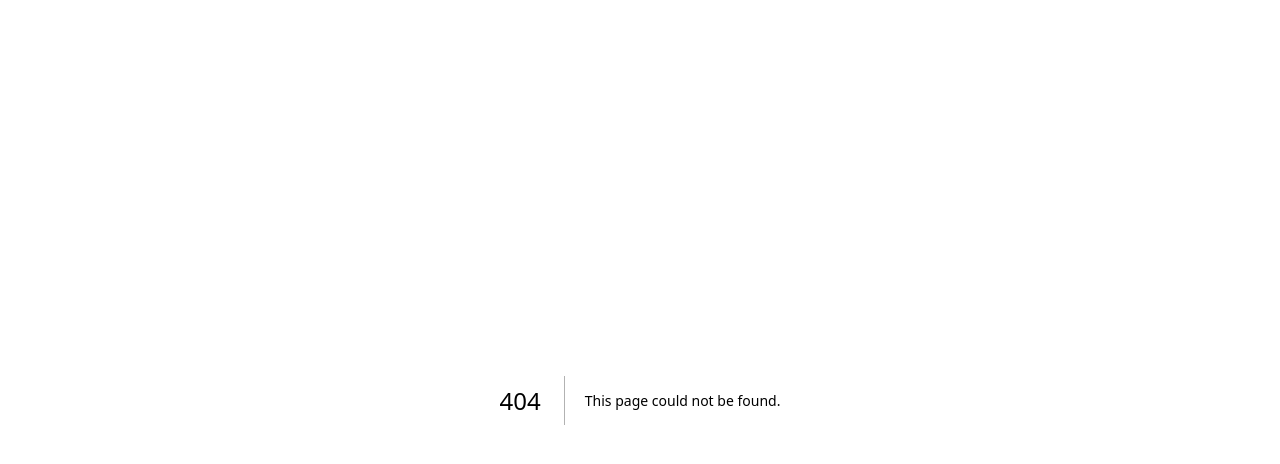
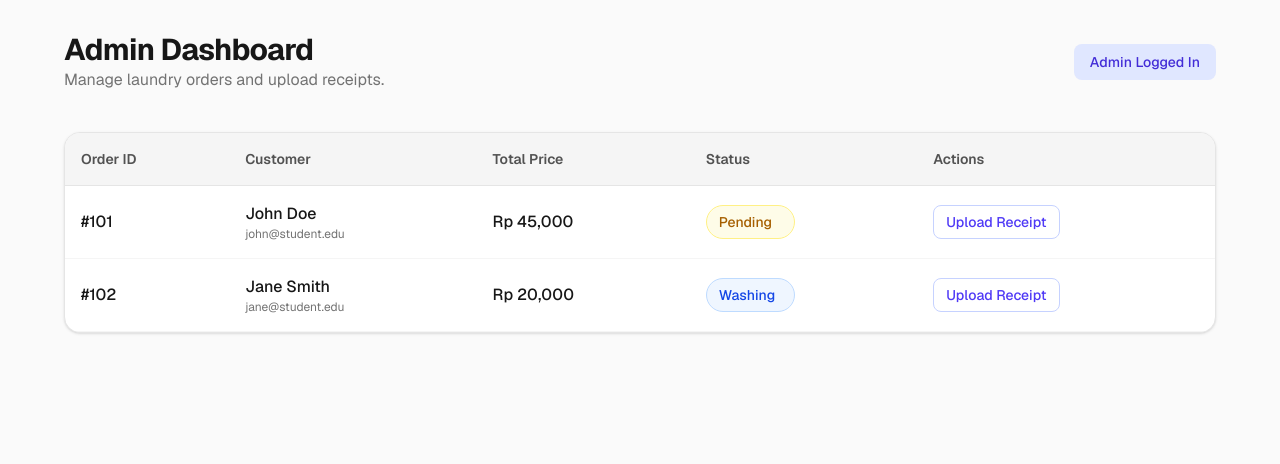
Before and after one commit to GJXPIT5505/laundry, a Next.js app in the folder frontend/: page /admin in a window 1280 px wide. Before the commit this address had no page. Shown: the top 464 px of the page. Built offline with nearby package versions, Linux system fonts and the light colour scheme; no server answers.

Commit message:
Phase 3: Auth, Admin Dashboard, R2 Uploads

```diff
--- /dev/null
+++ b/frontend/src/app/admin/page.tsx
@@ -0,0 +1,182 @@
+'use client';
+
+import React, { useState, useEffect } from 'react';
+
+type Order = {
+  id: number;
+  userName: string;
+  userEmail: string;
+  status: string;
+  totalPrice: number;
+  createdAt: string;
+};
+
+export default function AdminDashboard() {
+  const [orders, setOrders] = useState<Order[]>([]);
+  const [loading, setLoading] = useState(true);
+  const [uploadingId, setUploadingId] = useState<number | null>(null);
+
+  // Note: For local dev without a real token, we'll mock the JWT or rely on the backend accepting requests for MVP demonstration.
+  // In a real scenario, this page would only render if the user has an 'admin' session token.
+
+  useEffect(() => {
+    fetchOrders();
+  }, []);
+
+  const fetchOrders = async () => {
+    try {
+      // In a real app, include Authorization header with JWT token here
+      const res = await fetch('http://127.0.0.1:8787/api/orders', {
+        headers: { 'Authorization': 'Bearer YOUR_MOCK_ADMIN_TOKEN' }
+      });
+      if (res.ok) {
+        setOrders(await res.json());
+      } else {
+        throw new Error('Failed to fetch orders');
+      }
+    } catch (error) {
+      console.error(error);
+      // Fallback mock data if backend fails
+      setOrders([
+        { id: 101, userName: 'John Doe', userEmail: 'john@student.edu', status: 'pending', totalPrice: 45000, createdAt: new Date().toISOString() },
+        { id: 102, userName: 'Jane Smith', userEmail: 'jane@student.edu', status: 'washing', totalPrice: 20000, createdAt: new Date().toISOString() },
+      ]);
+    } finally {
+      setLoading(false);
+    }
+  };
+
+  const updateStatus = async (id: number, newStatus: string) => {
+    try {
+      const res = await fetch(`http://127.0.0.1:8787/api/orders/${id}/status`, {
+        method: 'PATCH',
+        headers: {
+          'Content-Type': 'application/json',
+          'Authorization': 'Bearer YOUR_MOCK_ADMIN_TOKEN'
+        },
+        body: JSON.stringify({ status: newStatus })
+      });
+      if (res.ok) {
+        setOrders(orders.map(o => o.id === id ? { ...o, status: newStatus } : o));
+      }
+    } catch (error) {
+      console.error('Failed to update status', error);
+    }
+  };
+
+  const handleFileUpload = async (id: number, e: React.ChangeEvent<HTMLInputElement>) => {
+    if (!e.target.files || e.target.files.length === 0) return;
+    const file = e.target.files[0];
+    setUploadingId(id);
+
+    const formData = new FormData();
+    formData.append('file', file);
+
+    try {
+      const res = await fetch('http://127.0.0.1:8787/api/upload', {
+        method: 'POST',
+        headers: { 'Authorization': 'Bearer YOUR_MOCK_ADMIN_TOKEN' },
+        body: formData,
+      });
+
+      if (res.ok) {
+        const data = await res.json();
+        alert(`Receipt uploaded successfully! URL: ${data.url}`);
+      } else {
+        alert('Failed to upload receipt');
+      }
+    } catch (error) {
+      console.error('Upload error', error);
+      alert('Error uploading receipt');
+    } finally {
+      setUploadingId(null);
+    }
+  };
+
+  return (
+    <div className="min-h-screen bg-neutral-50 text-neutral-900 font-sans p-8">
+      <div className="max-w-6xl mx-auto">
+        <header className="flex justify-between items-center mb-10">
+          <div>
+            <h1 className="text-3xl font-bold tracking-tight text-neutral-900">Admin Dashboard</h1>
+            <p className="text-neutral-500">Manage laundry orders and upload receipts.</p>
+          </div>
+          <div className="flex gap-4">
+            <span className="px-4 py-2 bg-indigo-100 text-indigo-700 rounded-lg font-medium text-sm">
+              Admin Logged In
+            </span>
+          </div>
+        </header>
+
+        <div className="bg-white rounded-2xl shadow-sm border border-neutral-200 overflow-hidden">
+          <table className="w-full text-left border-collapse">
+            <thead>
+              <tr className="bg-neutral-100 border-b border-neutral-200 text-sm text-neutral-600">
+                <th className="p-4 font-semibold">Order ID</th>
+                <th className="p-4 font-semibold">Customer</th>
+                <th className="p-4 font-semibold">Total Price</th>
+                <th className="p-4 font-semibold">Status</th>
+                <th className="p-4 font-semibold">Actions</th>
+              </tr>
+            </thead>
+            <tbody>
+              {loading ? (
+                <tr>
+                  <td colSpan={5} className="p-8 text-center text-neutral-400">Loading orders...</td>
+                </tr>
+              ) : orders.length === 0 ? (
+                <tr>
+                  <td colSpan={5} className="p-8 text-center text-neutral-400">No active orders.</td>
+                </tr>
+              ) : (
+                orders.map((order) => (
+                  <tr key={order.id} className="border-b border-neutral-100 hover:bg-neutral-50 transition-colors">
+                    <td className="p-4 font-medium text-neutral-900">#{order.id}</td>
+                    <td className="p-4">
+                      <div className="font-medium text-neutral-900">{order.userName}</div>
+                      <div className="text-xs text-neutral-500">{order.userEmail}</div>
+                    </td>
+                    <td className="p-4 font-medium">Rp {order.totalPrice.toLocaleString()}</td>
+                    <td className="p-4">
+                      <select
+                        value={order.status}
+                        onChange={(e) => updateStatus(order.id, e.target.value)}
+                        className={`text-sm px-3 py-1.5 rounded-full font-medium border appearance-none cursor-pointer outline-none transition-colors
+                          ${order.status === 'pending' ? 'bg-yellow-50 text-yellow-700 border-yellow-200' : ''}
+                          ${order.status === 'washing' ? 'bg-blue-50 text-blue-700 border-blue-200' : ''}
+                          ${order.status === 'ready' ? 'bg-green-50 text-green-700 border-green-200' : ''}
+                          ${order.status === 'delivered' ? 'bg-neutral-100 text-neutral-700 border-neutral-200' : ''}
+                        `}
+                      >
+                        <option value="pending">Pending</option>
+                        <option value="washing">Washing</option>
+                        <option value="ready">Ready</option>
+                        <option value="delivered">Delivered</option>
+                      </select>
+                    </td>
+                    <td className="p-4">
+                      <div className="flex items-center gap-3">
+                        <label className={`text-sm font-medium px-3 py-1.5 rounded-lg border cursor-pointer transition-colors
+                          ${uploadingId === order.id ? 'bg-neutral-100 text-neutral-400 border-neutral-200' : 'bg-white text-indigo-600 border-indigo-200 hover:bg-indigo-50'}
+                        `}>
+                          {uploadingId === order.id ? 'Uploading...' : 'Upload Receipt'}
+                          <input
+                            type="file"
+                            className="hidden"
+                            accept="image/*"
+                            onChange={(e) => handleFileUpload(order.id, e)}
+                            disabled={uploadingId === order.id}
+                          />
+                        </label>
+                      </div>
+                    </td>
+                  </tr>
+                ))
+              )}
+            </tbody>
+          </table>
+        </div>
+      </div>
+    </div>
+  );
+}
```
Also changed, not shown: 1 other file (tests, documents, lock files or other folders).
